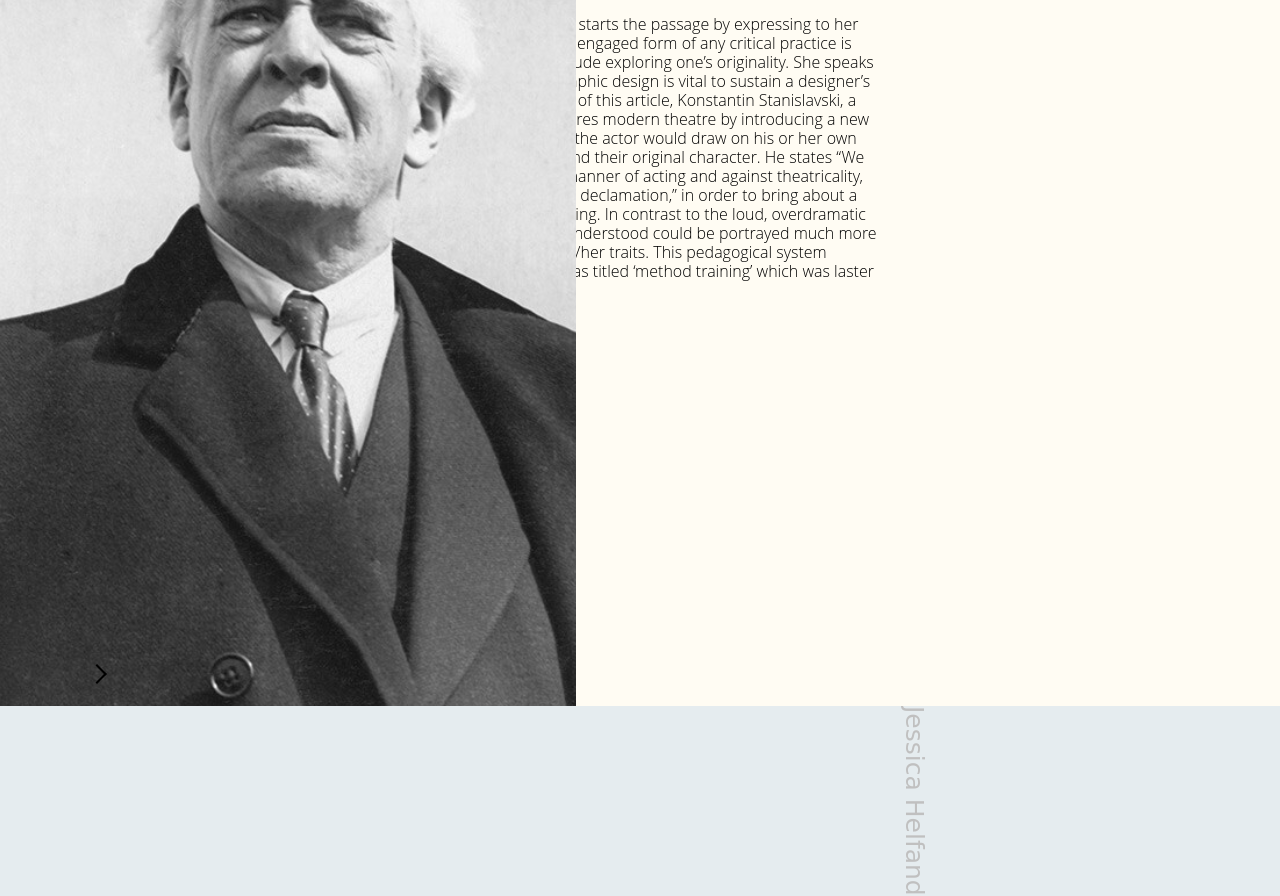
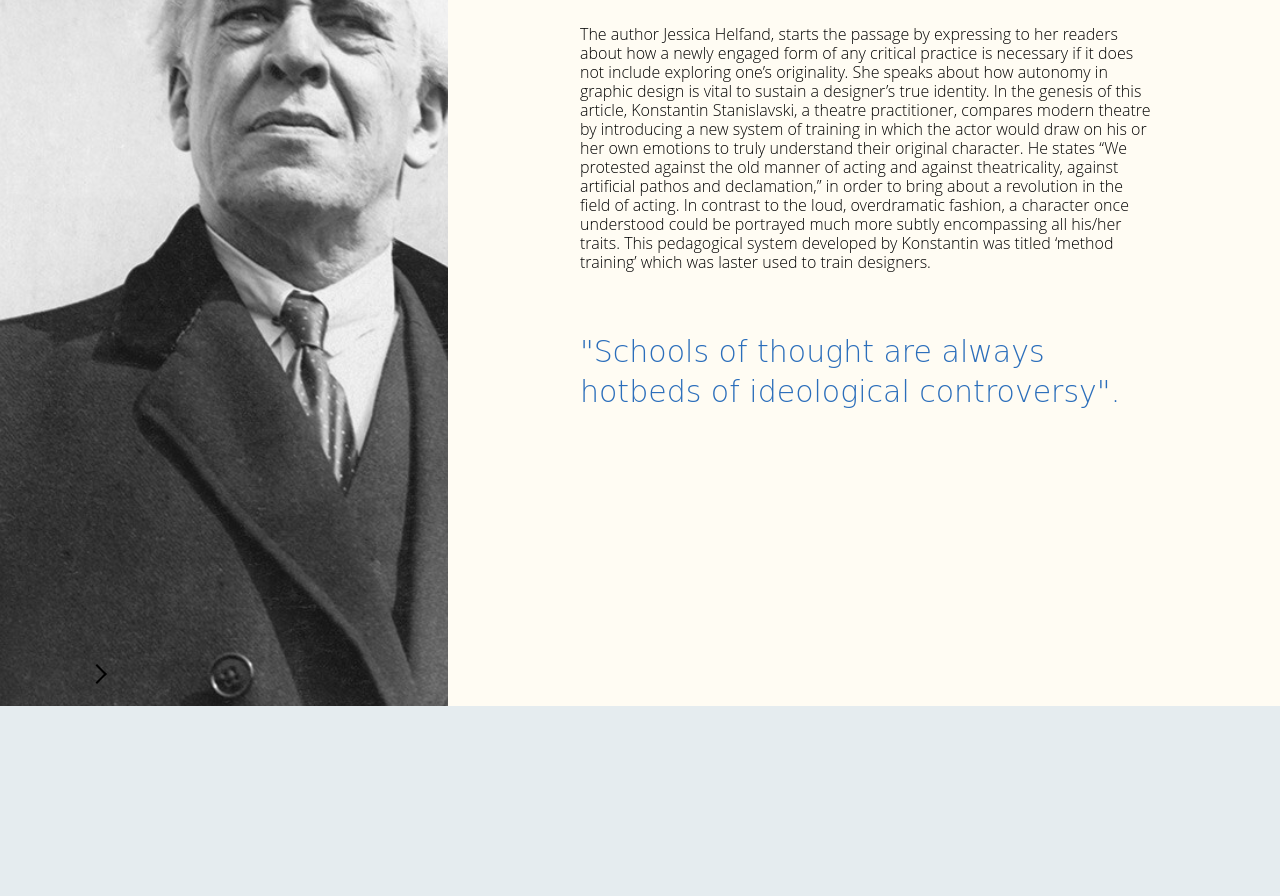
Before and after one commit to kinjalgawaskar/manuscript1, a plain HTML site: page index.html in a window 1280 px wide. Shown: the part 144-1040 px from the top of the page. After the commit the page ends 850 px from the top, so only its background shows below. Drawn offline with Linux system fonts and the light colour scheme; a web font is replaced by a local one.

Commit message:
added para2 & header2

```diff
--- a/index.html
+++ b/index.html
@@ -22,10 +22,10 @@
 
           <div class="card-body">
             <p class="quote-text">The author Jessica Helfand, starts the passage by expressing to her readers about how a newly engaged form of any critical practice is necessary if it does not include exploring one’s originality. She speaks about how autonomy in graphic design is vital to sustain a designer’s true identity. In the genesis of this article, Konstantin Stanislavski, a theatre practitioner, compares modern theatre by introducing a new system of training in which the actor would draw on his or her own emotions to truly understand their original character. He states “We protested against the old manner of acting and against theatricality, against artificial pathos and declamation,” in order to bring about a revolution in the field of acting. In contrast to the loud, overdramatic fashion, a character once understood could be portrayed much more subtly encompassing all his/her traits. This pedagogical system developed by Konstantin was titled ‘method training’ which was laster used to train designers. </p>
-          </div>
+        </div>
 
-          <p class="sidebar-title">Jessica Helfand</span>
-          </p>
+        <h2 class="card-header2"> "Schools of thought are always <br>
+            hotbeds of ideological controversy". </h2>
 
         </div>
       </main>
--- a/stylesheet.css
+++ b/stylesheet.css
@@ -63,21 +63,10 @@ body {
 
   .layer {
     position: absolute;
-    top: 0; background-image: url(https://raw.githubusercontent.com/kinjalgawaskar/manuscript1/3ada8c8231e4615288c0b2fde3585e4b7c744b71/konstantin.png);
+    top: 0; background-image: url(https://raw.githubusercontent.com/kinjalgawaskar/manuscript1/197414549c485143eef48c5f430d36944c3a3b26/konstantin.png);
     left: 0;
-    width: 45%;
+    width: 35%;
     height: 100%;
-  }
-
-  .quote-sign {
-    font-family: 'Palanquin Dark', sans-serif;
-    font-size: 120px;
-    -webkit-transform: rotate(180deg);
-    -moz-transform: rotate(180deg);
-    -ms-transform: rotate(180deg);
-    -o-transform: rotate(180deg);
-    margin-top: -75px;
-    color: rgba(0, 0, 0, 0.1);
   }
 
   .quote-arrows {
@@ -120,26 +109,34 @@ body {
 
 .card-body {
   color: #000000;
-  width: 63%;
+  width: 70%;
   float: left;
-  padding-left: 60px;
-  padding-top: 10px;
+  padding-left: 260px;
+  padding-top: 20px;
 }
 
 .quote-text {
-  font-size: 16px; width: 70%;
+  font-size: 16px; width: 90%;
   margin-top: 0;
-  margin-bottom: 30px;
+  margin-bottom: 0px;
   line-height: 19px;
   font-weight: 100;
 }
 
 .card-header {
     font-size: 66px; color: #000000;
-    margin-top: 130px; float: left; padding-left: 55px;
+    margin-top: 130px; float: left; padding-left: 260px;
     margin-bottom: 50px; font-family: 'Unbounded', cursive;
     line-height: 19px;
     font-weight: 600;
+  }
+
+  .card-header2 {
+    font-size: 30px; color: #2b6ebb;
+    margin-top:60px; float: left; padding-left: 260px;
+    margin-bottom: 50px; font-family: 'Unbounded', cursive;
+    line-height: 40px;
+    font-weight: 100;
   }
 
 .font-change {
@@ -187,19 +184,3 @@ body {
     transform: scale(1);
   }
 }
-
-.sidebar-title {
-    width: 100%; float: right;
-    font-size: 25px;padding-left: 900px;
-    writing-mode: vertical-lr;
-    text-orientation: mixed;
-    white-space: nowrap;
-    color: rgb(192, 192, 192);
-    overflow: hidden;
-    margin-block: auto;
-    font-family: 'Unbounded', cursive;
-  }
-
-  .konstantin{
-    float: left;
-  }
```
Also changed, not shown: 1 other file.
